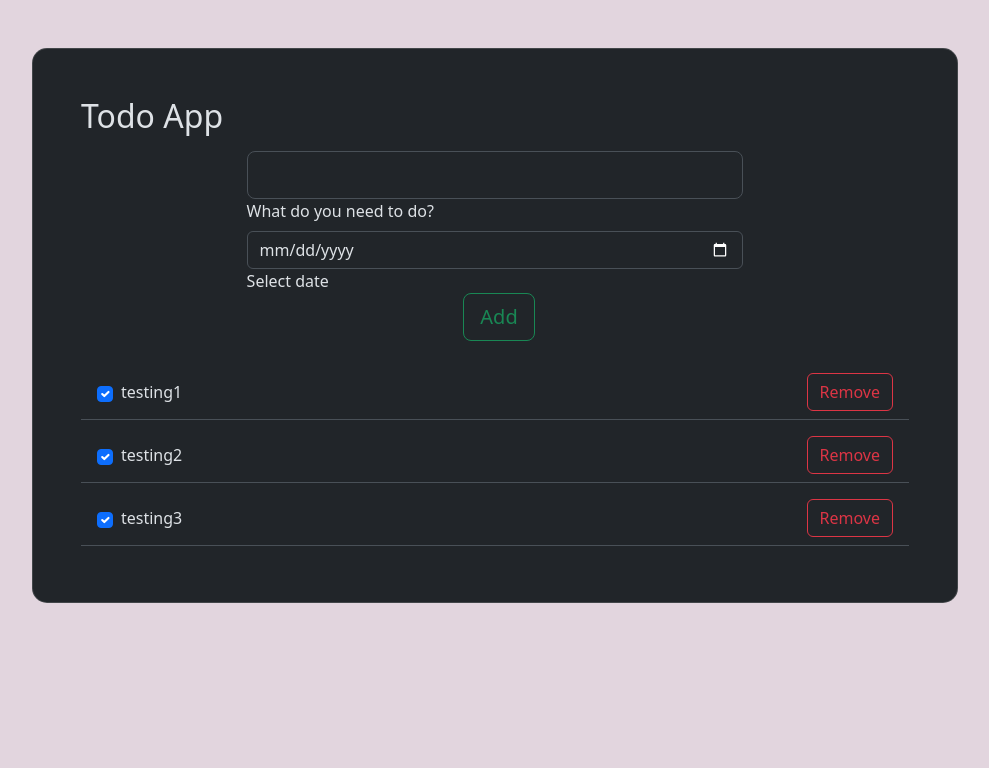
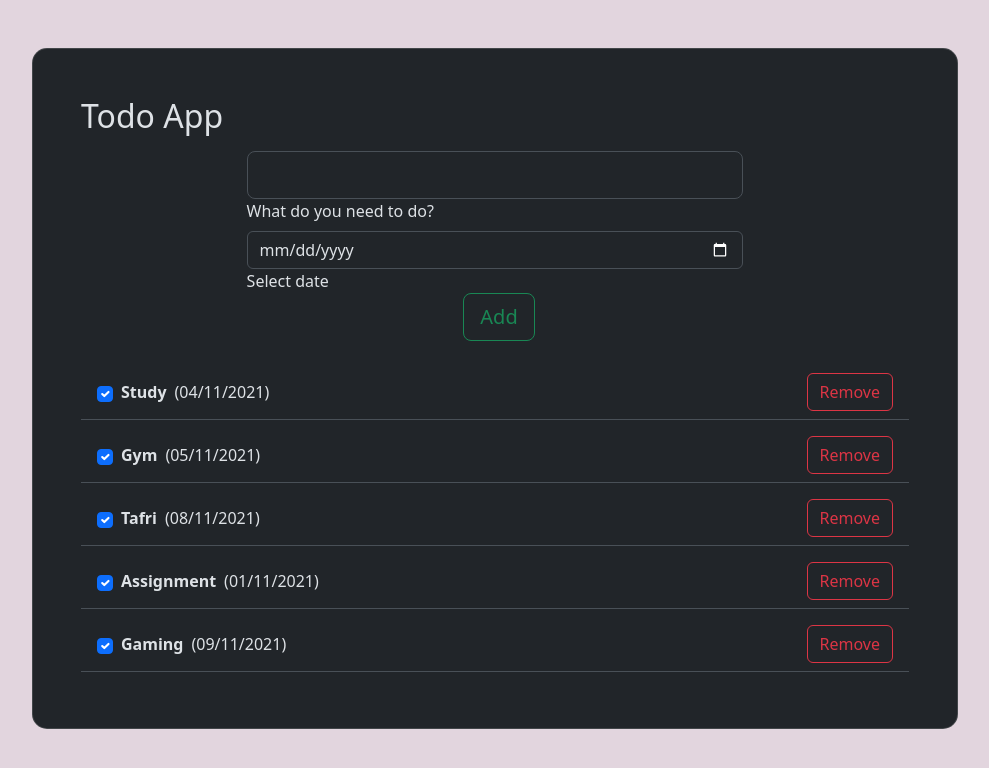
Before and after one commit to sparshbarolia/Todo-App, a React (Vite) app: page / in a window 1280 px wide. Shown: the top 768 px of the page, without its empty margins (145-1134 px from the left). Built offline with nearby package versions, Linux system fonts and the light colour scheme.

Commit message:
Todo-app-version-2

```diff
--- a/src/Components/Listitem.jsx
+++ b/src/Components/Listitem.jsx
@@ -16,11 +16,11 @@ function Listitem(props) {
                 className="list-group-item d-flex justify-content-between align-items-center border-start-0 border-top-0 border-end-0 border-bottom rounded-0 mb-2">
                 <div className="d-flex align-items-center">
                     <input className="form-check-input me-2" type="checkbox" value="" aria-label="..." onChange={handleRadioChange} checked={ticked}/>
-                    {ticked ? <div>{props.task}</div> : <s>{props.task}</s>}
+
+                    {ticked ? <div><b>{props.task}</b></div> : <s>{props.task}</s>}
+
+                    {ticked ? <div className="fw-lighter ms-2">({props.duedate})</div> : <s className="fw-lighter ms-2">({props.duedate})</s>}
                 </div>
-                {/* <a href="#!" data-mdb-toggle="tooltip" title="Remove item">
-                    <i className="fas fa-times text-primary"></i>
-                </a> */}
                 <button type="button" className="btn btn-outline-danger">Remove</button>
             </li>
         </ul>
--- a/src/Components/Page.jsx
+++ b/src/Components/Page.jsx
@@ -3,6 +3,35 @@ import FormPart from './FormPart'
 import Listitem from './Listitem'
 
 function Page() {
+
+    const arr = [
+        {
+            id : 1,
+            arrtask : "Study",
+            arrduedate : "04/11/2021",
+        },
+        {
+            id : 2,
+            arrtask : "Gym",
+            arrduedate : "05/11/2021",
+        },
+        {
+            id : 3,
+            arrtask : "Tafri",
+            arrduedate : "08/11/2021",
+        },
+        {
+            id : 4,
+            arrtask : "Assignment",
+            arrduedate : "01/11/2021",
+        },
+        {
+            id : 5,
+            arrtask : "Gaming",
+            arrduedate : "09/11/2021",
+        },
+    ];
+
     return (
         <>
             {/* <div><h1>todo</h1></div> */}
@@ -19,10 +48,13 @@ function Page() {
 
                                     <FormPart/>
 
-                                    <Listitem task="testing1"/>
-                                    <Listitem task="testing2"/>
-                                    <Listitem task="testing3"/>
-                                    {/* <Listitem task="testing4"/> */}
+                                    {arr.map((item) => (
+                                        <Listitem
+                                            key={item.id}
+                                            task={item.arrtask}
+                                            duedate={item.arrduedate}
+                                        />
+                                    ))}
 
                                 </div>
                             </div>
```
